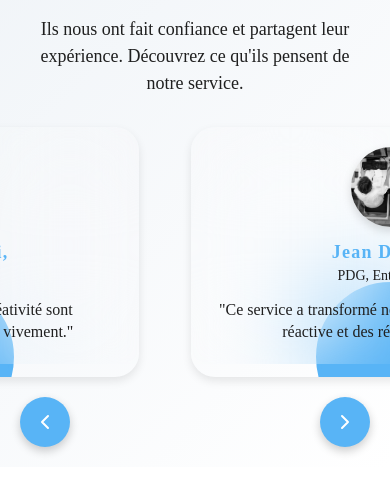
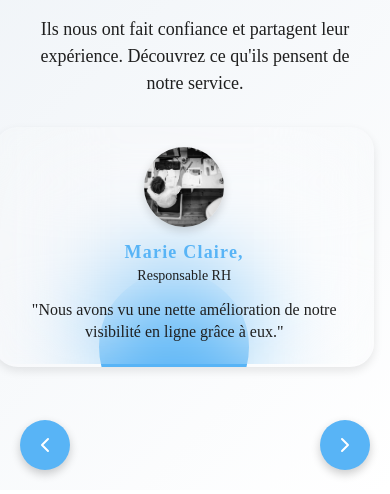
Before and after one commit to Romeofresnel/Gic-bonus-web, a React (Vite) app: page / in a window 390 px wide. Shown: the part 3060-3554 px from the top of the page. Built offline with nearby package versions, Linux system fonts and the light colour scheme; a web font is replaced by a local one.

Commit message:
version1.03

```diff
--- a/src/scss/temoignage.scss
+++ b/src/scss/temoignage.scss
@@ -190,13 +190,15 @@
 
     .right-panel {
       width: 100% !important;
-
+      display: flex !important;
+      align-items: center;
+      flex-direction: column;
       .testimonials-swiper {
         height: auto !important;
         padding: 0 !important;
         overflow: visible !important;
-        display: flex;
-        align-items: center;
+        // display: flex;
+        // align-items: center;
         // FORCER L'AFFICHAGE DE TOUS LES SLIDES SUR MOBILE
         .swiper-slide {
           opacity: 1 !important;
@@ -221,11 +223,11 @@
 
           .testimonial-card {
             width: 100% !important;
-            max-width: 400px !important;
+            max-width: 380px !important;
             height: auto !important;
-            min-height: 250px !important;
+            min-height: 240px !important;
             margin: 0 auto !important;
-            margin-left: -2px !important; // CORRECTION PRINCIPALE
+            margin-right: 0px !important; // CORRECTION PRINCIPALE
             position: relative !important;
             display: block !important;
 
@@ -236,7 +238,7 @@
               gap: 15px !important;
               grid-template-columns: none !important;
               width: 100% !important;
-              height: auto !important;
+              height: 100% !important;
               backdrop-filter: blur(50px);
 
               .quote-icon {
@@ -287,7 +289,7 @@
               height: 150px !important;
               bottom: -55px !important;
               right: 125px !important;
-              background-color: var(--circle);
+              background-color: var(--color-secondary);
             }
           }
         }
```
